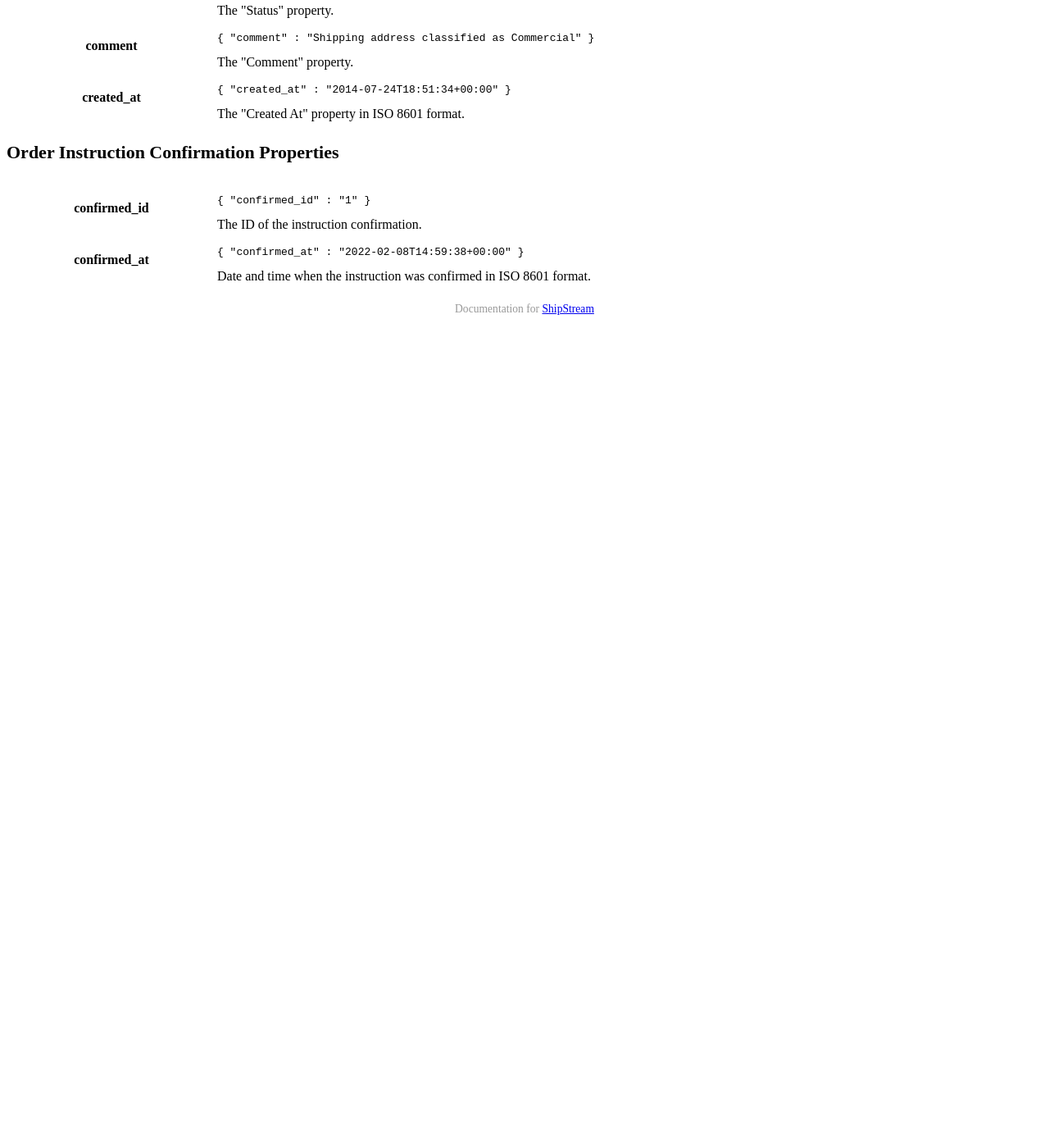
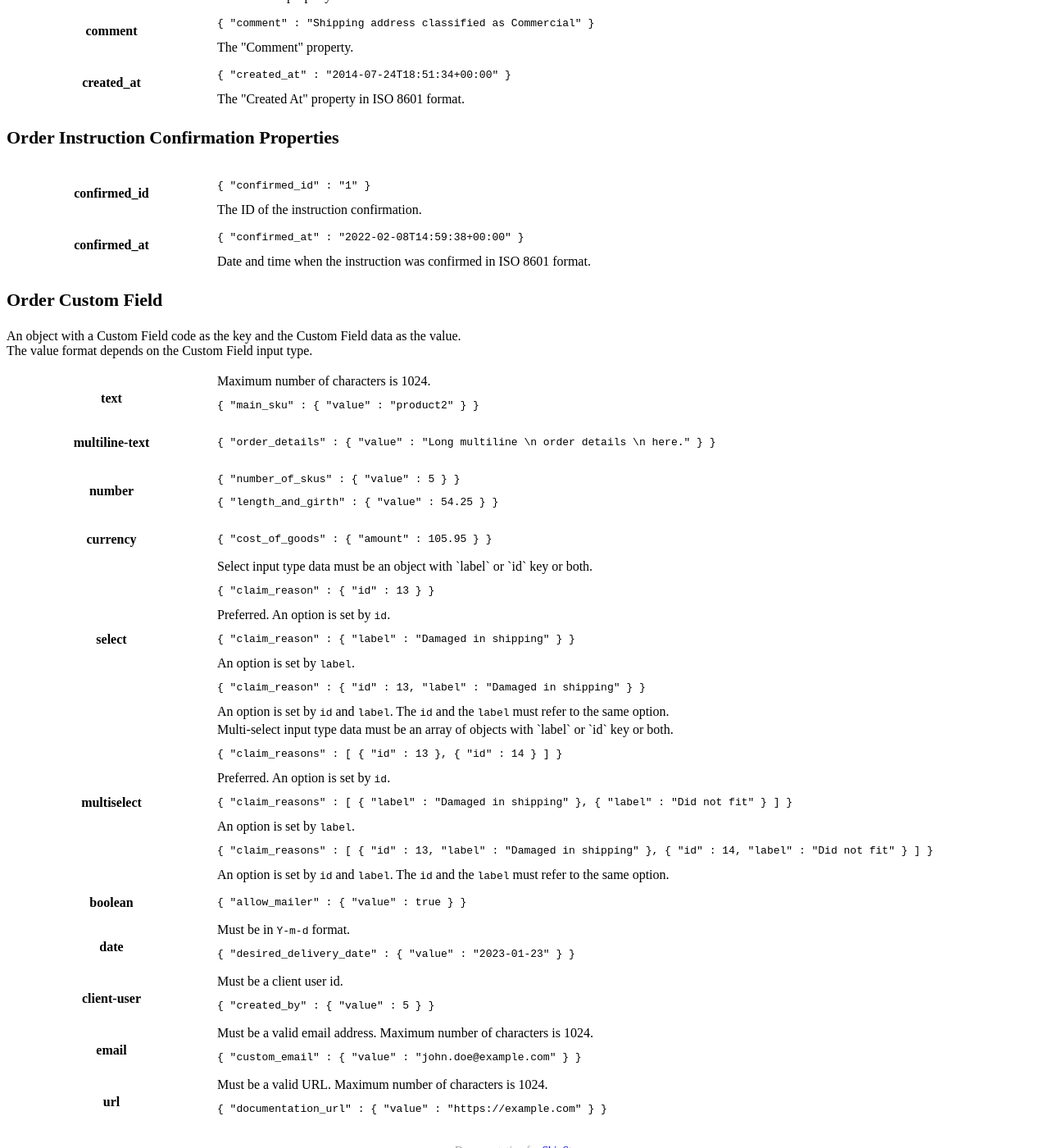
Before and after one commit to ShipStream/shipstream.github.io, a Jekyll site: the page built from _posts/2014-07-25-order.md, in a window 1280 px wide and 1400 px high, scrolled down 25277 px. Shown: the whole window at 82% size. Built offline with Jekyll 4.4.1, drawn with Linux system fonts in a browser that asks for light colours; a style sheet for code colours, icons or effects is not loaded; before the commit the page ends 25682 px from its top, so only the background shows below that; some of the changed text lies outside the part shown.

Commit message:
Add "Order Custom Field" entity property.

```diff
--- a/_posts/2014-07-25-order.md
+++ b/_posts/2014-07-25-order.md
@@ -29,6 +29,7 @@ order: 80
  * [Tracking Number](#tracking_number_properties) *(deprecated - please use [Package](#package_properties) instead)*
  * [Package](#package_properties)
  * [Status History](#status_history)
+ * [Order Custom Field](#order_custom_field)
 
 ----
 
@@ -230,7 +231,7 @@ generate_sscc
 : Generate Serial Shipping Container Codes option. If not specified will default to 'false'.
 
 custom_fields
-: Object with Custom Fields. See "<a href="/ref/order-custom-field.html">Order Custom Field</a>".
+: Object with Custom Fields. See [Order Custom Field](#order_custom_field).
 {:.code-defs}
 
 #### Return Value
@@ -335,22 +336,20 @@ Modify the Shipping Address and/or the Order Additional Data for the existing or
 : Order Additional Data (see "[Order Additional Data](#order_additional_data)")
 
 3 _object_
-: Order Custom Fields (see "[Order Custom Fields](#order_custom_fields)")
+: Order Custom Field Operations (see "[Order Custom Field Operations](#order_custom_field_operations)")
 {:.code-defs.wide}
 
-<h3 id="order_custom_fields">
-    Order Custom Fields
+<h3 id="order_custom_field_operations">
+    Order Custom Field Operations
 </h3>
 
-: The key is an operation name. The value is an array of Order Custom Fields data. Keys can be `set`, `add`, `remove`, `add_option`, `remove_option`.<br />
+An object with an operation name as the key and an array of the [Order Custom Field](#order_custom_field) data as the value for all operations except the `remove` operation. The `remove` operation only requires a list of custom field codes.<br />
+Allowed operations: `set`, `add`, `remove`, `add_option`, `remove_option`.<br />
 `set` - Replace all values.<br />
 `add` - Add new fields to existing, replace old values.<br />
 `remove` - Remove only fields specified.<br />
 `add_option` - Multi-selects only. Add an option without unsetting existing options.<br />
 `remove_option` - Multi-selects only. Remove an option without unsetting other options not listed.<br />
-Order Custom Fields data must be an object with the custom field code as the key and an object as the value for all operations except the `remove` operation. The `remove` operation only requires a list of custom field codes.<br />
-`value` field for select input type must be an object with `label` or `id` key or both.<br />
-`value` field for multi-select input type must be an array of objects with `label` or `id` key or both.<br />
 {:.code-defs}
 
 #### Return Value
@@ -2015,3 +2014,99 @@ true if the comment was added.
     </tr>
 </tbody>
 </table>
+
+<h3 id="order_custom_field">
+    Order Custom Field
+</h3>
+
+An object with a Custom Field code as the key and the Custom Field data as the value.<br />
+The value format depends on the Custom Field input type.<br />
+
+<table class="table-striped">
+<tbody>
+    <tr>
+        <th>text</th>
+        <td>
+            Maximum number of characters is 1024.<br />
+            <pre><code>{ "main_sku" : { "value" : "product2" } }</code></pre>
+        </td>
+    </tr>
+    <tr>
+        <th>multiline-text</th>
+        <td>
+            <pre><code>{ "order_details" : { "value" : "Long multiline \n order details \n here." } }</code></pre>
+        </td>
+    </tr>
+    <tr>
+        <th>number</th>
+        <td>
+            <pre><code>{ "number_of_skus" : { "value" : 5 } }</code></pre>
+            <pre><code>{ "length_and_girth" : { "value" : 54.25 } }</code></pre>
+        </td>
+    </tr>
+    <tr>
+        <th>currency</th>
+        <td>
+            <pre><code>{ "cost_of_goods" : { "amount" : 105.95 } }</code></pre>
+        </td>
+    </tr>
+    <tr>
+        <th>select</th>
+        <td>
+            Select input type data must be an object with `label` or `id` key or both.<br />
+            <pre><code>{ "claim_reason" : { "id" : 13 } }</code></pre>
+            Preferred. An option is set by <code>id</code>.<br />
+            <pre><code>{ "claim_reason" : { "label" : "Damaged in shipping" } }</code></pre>
+            An option is set by <code>label</code>.<br />
+            <pre><code>{ "claim_reason" : { "id" : 13, "label" : "Damaged in shipping" } }</code></pre>
+            An option is set by <code>id</code> and <code>label</code>. The <code>id</code> and the <code>label</code> must refer to the same option.<br/>
+        </td>
+    </tr>
+    <tr>
+        <th>multiselect</th>
+        <td>
+            Multi-select input type data must be an array of objects with `label` or `id` key or both.<br />
+            <pre><code>{ "claim_reasons" : [ { "id" : 13 }, { "id" : 14 } ] }</code></pre>
+            Preferred. An option is set by <code>id</code>.<br />
+            <pre><code>{ "claim_reasons" : [ { "label" : "Damaged in shipping" }, { "label" : "Did not fit" } ] }</code></pre>
+            An option is set by <code>label</code>.<br />
+            <pre><code>{ "claim_reasons" : [ { "id" : 13, "label" : "Damaged in shipping" }, { "id" : 14, "label" : "Did not fit" } ] }</code></pre>
+            An option is set by <code>id</code> and <code>label</code>. The <code>id</code> and the <code>label</code> must refer to the same option.<br/>
+        </td>
+    </tr>
+    <tr>
+        <th>boolean</th>
+        <td>
+            <pre><code>{ "allow_mailer" : { "value" : true } }</code></pre>
+        </td>
+    </tr>
+    <tr>
+        <th>date</th>
+        <td>
+            Must be in <code>Y-m-d</code> format.
+            <pre><code>{ "desired_delivery_date" : { "value" : "2023-01-23" } }</code></pre>
+        </td>
+    </tr>
+    <tr>
+        <th>client-user</th>
+        <td>
+            Must be a client user id.<br />
+            <pre><code>{ "created_by" : { "value" : 5 } }</code></pre>
+        </td>
+    </tr>
+    <tr>
+        <th>email</th>
+        <td>
+            Must be a valid email address. Maximum number of characters is 1024.<br />
+            <pre><code>{ "custom_email" : { "value" : "john.doe@example.com" } }</code></pre>
+        </td>
+    </tr>
+    <tr>
+        <th>url</th>
+        <td>
+            Must be a valid URL. Maximum number of characters is 1024.<br />
+            <pre><code>{ "documentation_url" : { "value" : "https://example.com" } }</code></pre>
+        </td>
+    </tr>
+</tbody>
+</table>
```
